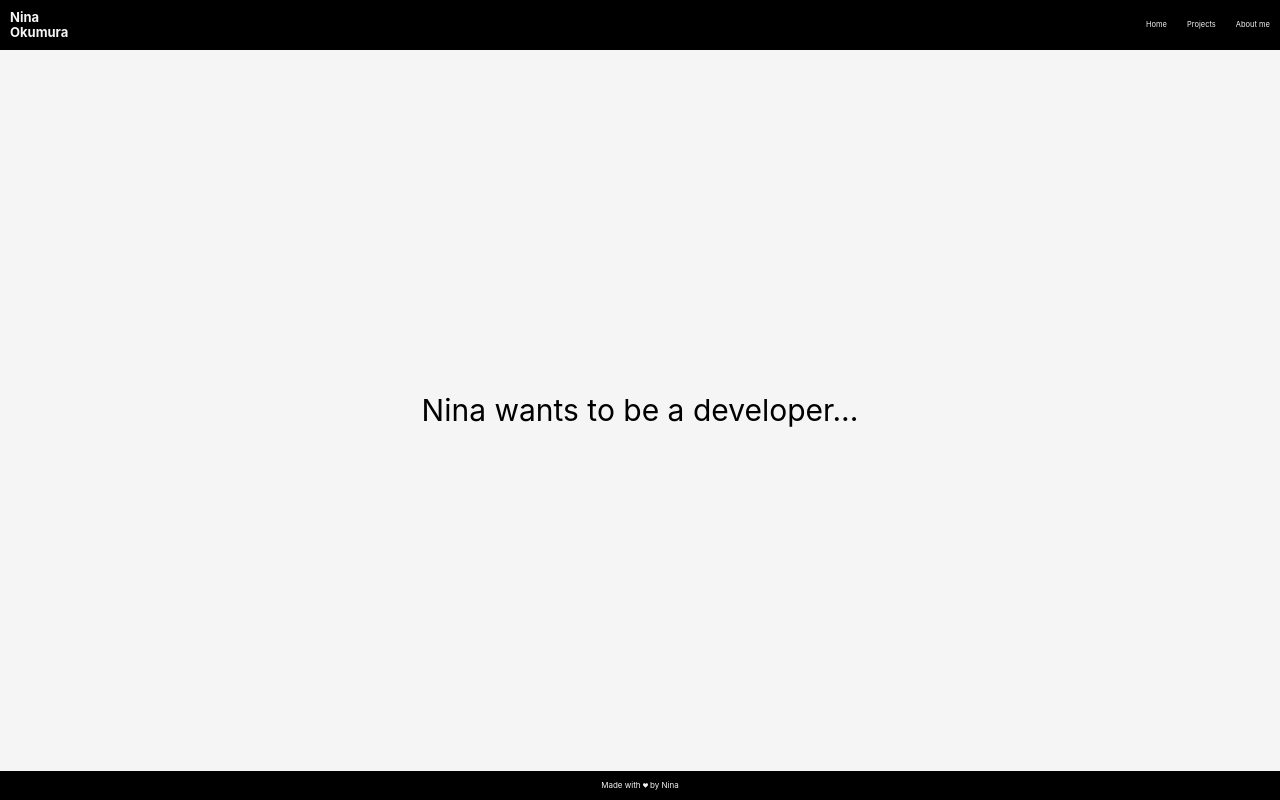
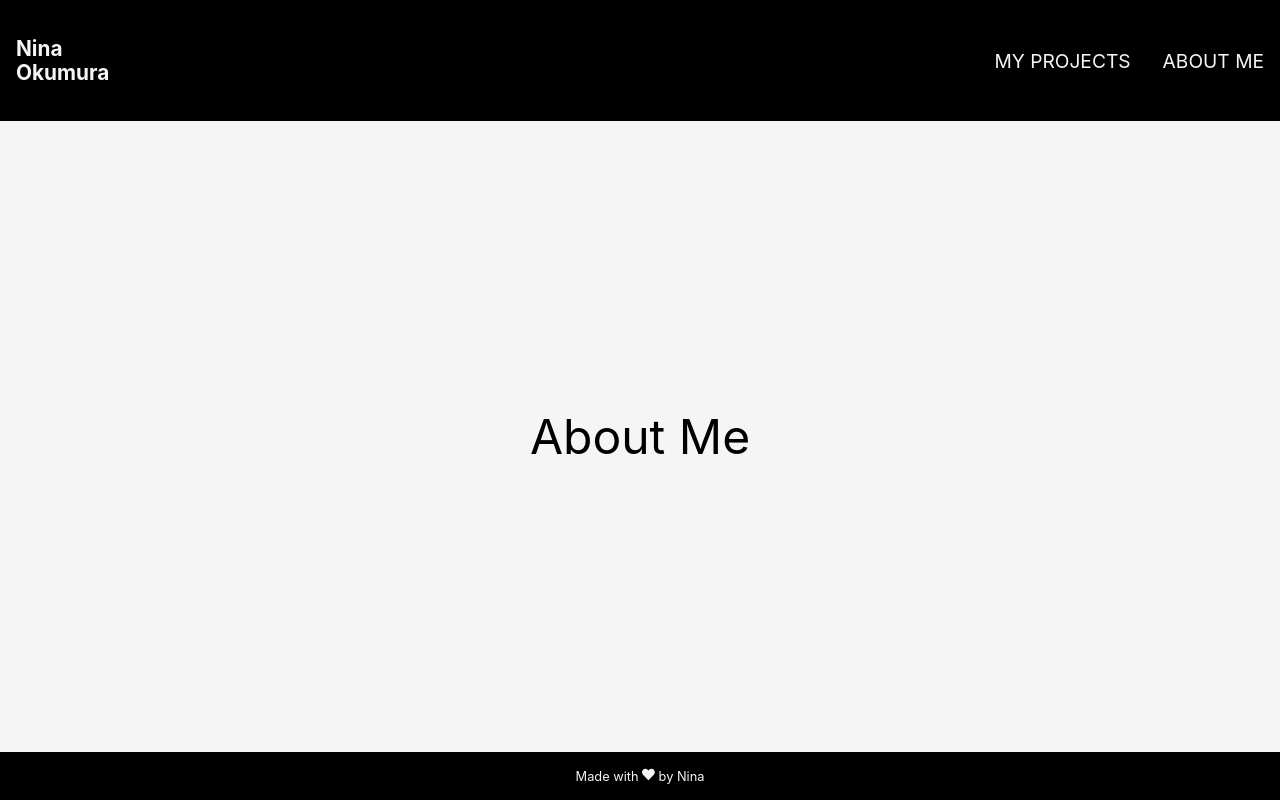
Before and after one commit to ninaokumura/portfolio-react, a React (Create React App) app: page /about in a window 1280 px wide. Built offline with nearby package versions, Linux system fonts and the light colour scheme.

Commit message:
implement navigation with react-router

```diff
--- a/src/App.css
+++ b/src/App.css
@@ -1,8 +1,6 @@
-* {
-  margin: 0;
-  padding: 0;
-  box-sizing: border-box;
-  font-size: 62.5%;
+a {
+  text-decoration: none;
+  color: inherit;
 }
 
 .App {
--- a/src/App.js
+++ b/src/App.js
@@ -1,17 +1,32 @@
 // import logo from './logo.svg';
 import React from 'react';
+import { BrowserRouter as Router, Routes, Route } from 'react-router-dom';
+
 import './App.css';
 import Header from './components/header/header';
 import Footer from './components/footer/footer';
+import Home from './Pages/Home';
+import Projects from './Pages/Projects';
+import AboutMe from './Pages/AboutMe';
+import NotFound from './Pages/NotFound';
 
 function App() {
   return (
-    <div className='App'>
-      <Header />
-      <main className='main'>Nina wants to be a developer...</main>
+    <Router>
+      <div className='App'>
+        <Header />
+        <main className='main'>
+          <Routes>
+            <Route path='/' element={<Home />} />
+            <Route path='/projects' element={<Projects />} />
+            <Route path='/about' element={<AboutMe />} />
+            <Route path='*' element={<NotFound />} />
+          </Routes>
+        </main>
 
-      <Footer />
-    </div>
+        <Footer />
+      </div>
+    </Router>
   );
 }
 
--- /dev/null
+++ b/src/Pages/AboutMe.jsx
@@ -0,0 +1,7 @@
+import React from 'react';
+
+function AboutMe() {
+  return <div>About Me</div>;
+}
+
+export default AboutMe;
--- /dev/null
+++ b/src/Pages/Home.jsx
@@ -0,0 +1,7 @@
+import React from 'react';
+
+function Home() {
+  return <div>HOME</div>;
+}
+
+export default Home;
--- /dev/null
+++ b/src/Pages/Projects.jsx
@@ -0,0 +1,7 @@
+import React from 'react';
+
+function Projects() {
+  return <div>PROJECTS</div>;
+}
+
+export default Projects;
--- a/src/components/header/header.jsx
+++ b/src/components/header/header.jsx
@@ -1,11 +1,14 @@
 import React from 'react';
+import { Link } from 'react-router-dom';
 import Navbar from '../navbar/navbar';
 import './header.css';
 
 function Header() {
   return (
     <header className='header'>
-      <h3 className='logo'>Nina Okumura</h3>
+      <h3 className='logo'>
+        <Link to='/'>Nina Okumura</Link>
+      </h3>
 
       <Navbar />
     </header>
--- a/src/components/navbar/navbar.jsx
+++ b/src/components/navbar/navbar.jsx
@@ -1,5 +1,5 @@
 import React from 'react';
-import { Route, Routes, Navigate } from 'react-router-dom';
+import { Link } from 'react-router-dom';
 
 import './navbar.css';
 
@@ -7,9 +7,15 @@ function Navbar() {
   return (
     <nav className='navbar'>
       <ul className='navbar-list'>
-        <li>Home</li>
-        <li>Projects</li>
-        <li>About me</li>
+        {/* <li>
+          <Link to='/'>Home</Link>
+        </li> */}
+        <li>
+          <Link to='/projects'>MY PROJECTS</Link>
+        </li>
+        <li>
+          <Link to='/about'>ABOUT ME</Link>
+        </li>
       </ul>
     </nav>
   );
```
